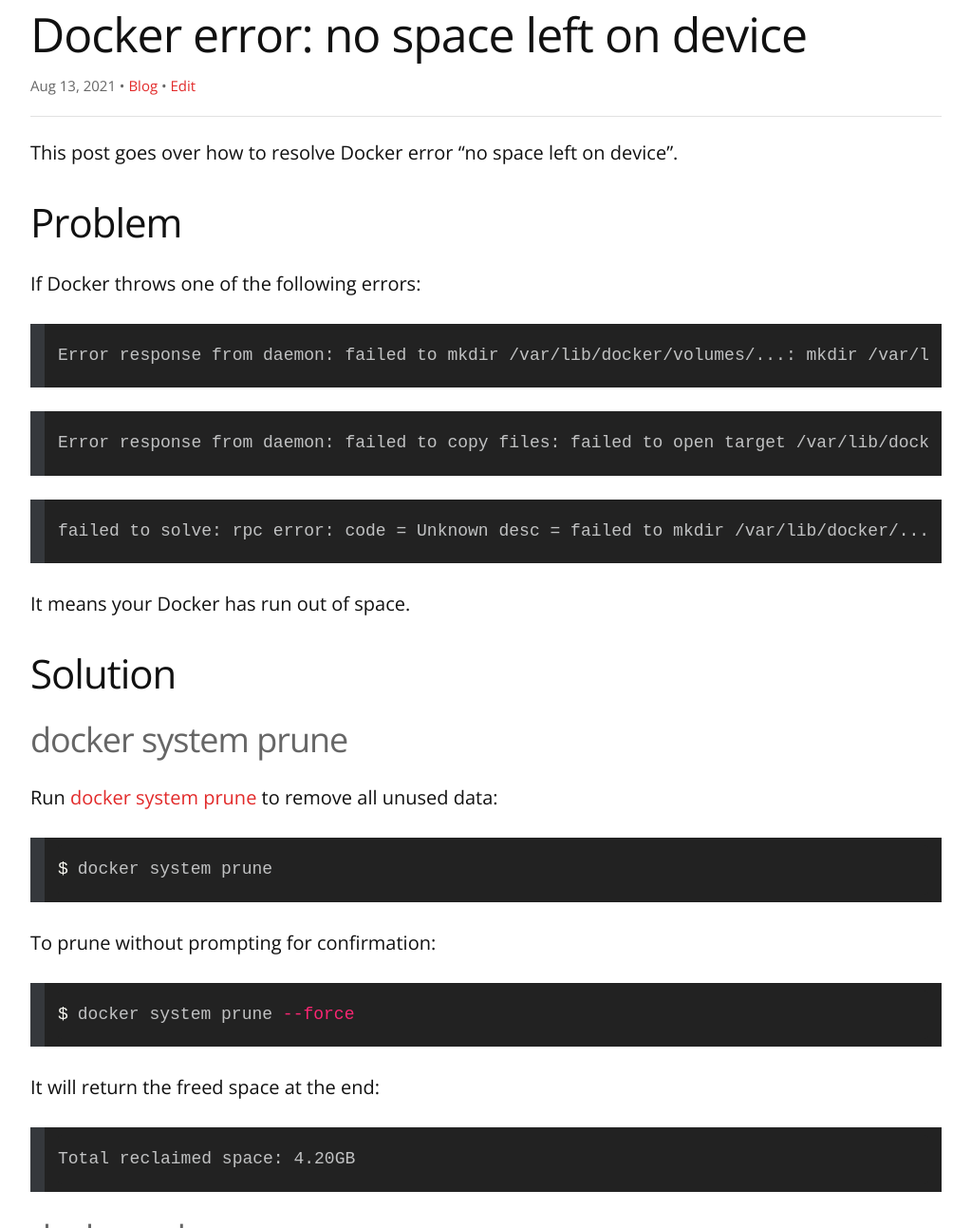
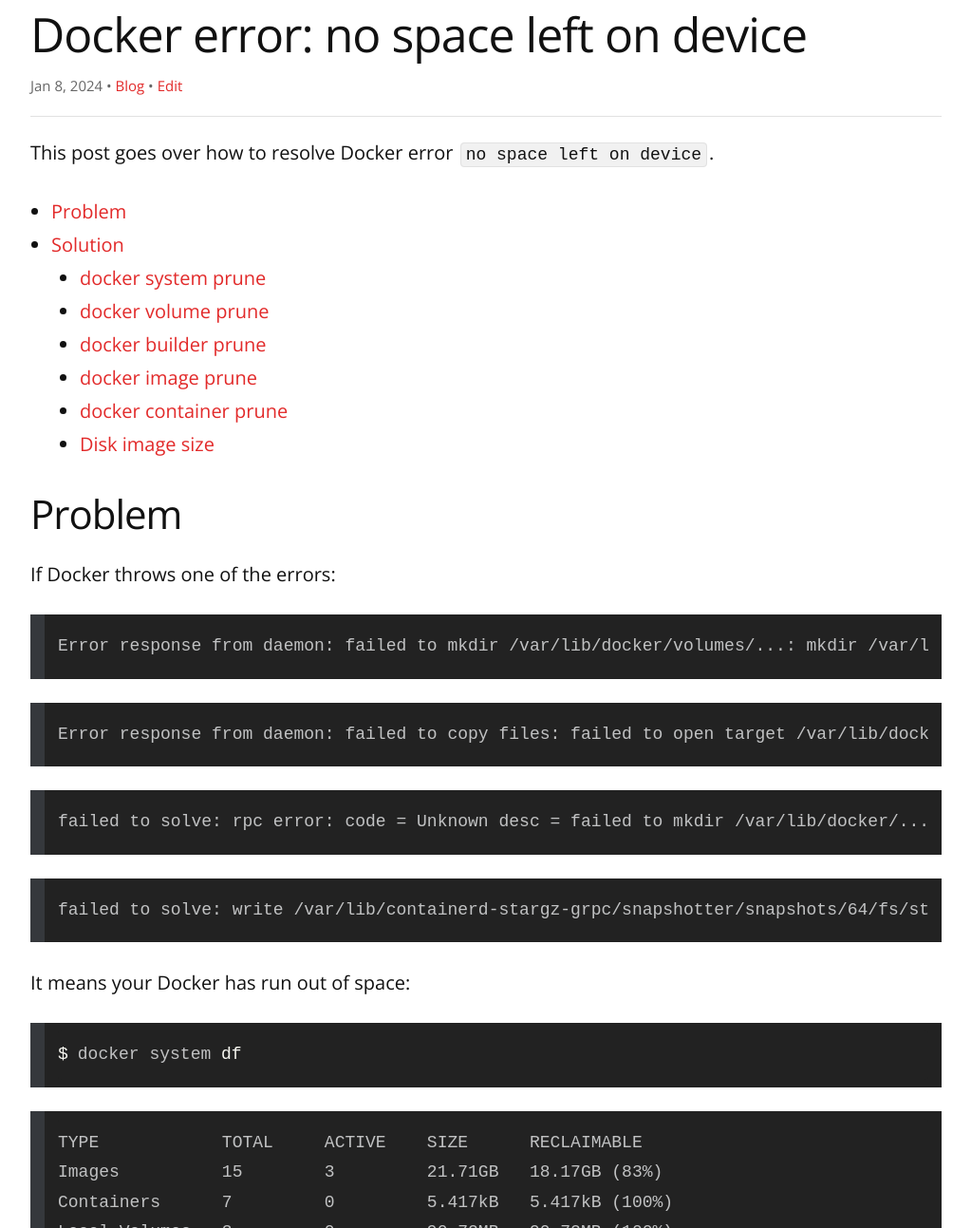
Before and after one commit to remarkablemark/remarkablemark.github.io, a Jekyll site: the page built from _posts/2021/2021-08-05-docker-error-no-space-left-on-device.md, in a window 1280 px wide and 1400 px high, cut to the strip 107-1400 px from the top of the window. Shown: the whole strip at 95% size, without its empty margins (128-1151 px from the left). Built offline with Jekyll 4.4.1, drawn with Linux system fonts in a browser that asks for light colours; comment, search, counter and statistics services are not loaded; some of the changed text lies outside the part shown.

Commit message:
feat(posts): update "Docker error: no space left on device"
Post: 2021-08-05-docker-error-no-space-left-on-device.md

Add sections

https://gist.github.com/remarkablemark/6af790666b597bdd6bd63250815077ce

````diff
--- a/_posts/2021/2021-08-05-docker-error-no-space-left-on-device.md
+++ b/_posts/2021/2021-08-05-docker-error-no-space-left-on-device.md
@@ -2,16 +2,25 @@
 layout: post
 title: 'Docker error: no space left on device'
 date: 2021-08-05 21:20:59
-updated: 2021-08-13 20:39:10
+updated: 2024-01-08 17:46:58
 excerpt: How to fix Docker error "no space left on device".
 categories: docker
 ---
 
-This post goes over how to resolve Docker error "no space left on device".
+This post goes over how to resolve Docker error `no space left on device`.
+
+- [Problem](#problem)
+- [Solution](#solution)
+  - [docker system prune](#docker-system-prune)
+  - [docker volume prune](#docker-volume-prune)
+  - [docker builder prune](#docker-builder-prune)
+  - [docker image prune](#docker-image-prune)
+  - [docker container prune](#docker-container-prune)
+  - [Disk image size](#disk-image-size)
 
 ## Problem
 
-If Docker throws one of the following errors:
+If Docker throws one of the errors:
 
 ```
 Error response from daemon: failed to mkdir /var/lib/docker/volumes/...: mkdir /var/lib/docker/volumes/...: no space left on device
@@ -25,22 +34,38 @@
 failed to solve: rpc error: code = Unknown desc = failed to mkdir /var/lib/docker/...: mkdir /var/lib/docker/...: no space left on device
 ```
 
-It means your Docker has run out of space.
+```
+failed to solve: write /var/lib/containerd-stargz-grpc/snapshotter/snapshots/64/fs/storage/logs/application-json.log: no space left on device
+```
+
+It means your Docker has run out of space:
+
+```sh
+docker system df
+```
+
+```
+TYPE            TOTAL     ACTIVE    SIZE      RECLAIMABLE
+Images          15        3         21.71GB   18.17GB (83%)
+Containers      7         0         5.417kB   5.417kB (100%)
+Local Volumes   3         0         90.72MB   90.72MB (100%)
+Build Cache     295       0         20.77GB   20.77GB
+```
 
 ## Solution
 
 ### docker system prune
 
-Run [docker system prune](https://docs.docker.com/engine/reference/commandline/system_prune/) to remove all unused data:
+Run [`docker system prune`](https://docs.docker.com/engine/reference/commandline/system_prune/) to remove all unused data:
 
 ```sh
-docker system prune
+docker system prune --all
 ```
 
 To prune without prompting for confirmation:
 
 ```sh
-docker system prune --force
+docker system prune --all --force
 ```
 
 It will return the freed space at the end:
@@ -51,13 +76,37 @@
 
 ### docker volume prune
 
-Run [docker volume prune](https://docs.docker.com/engine/reference/commandline/volume_prune/) to remove all unused local volumes:
+Run [`docker volume prune`](https://docs.docker.com/engine/reference/commandline/volume_prune/) to remove all unused local volumes:
 
 ```sh
-docker volume prune
+docker volume prune --all
 ```
 
 > **WARNING**: Be careful since this can remove local database data.
+
+### docker builder prune
+
+Run [`docker builder prune`](https://docs.docker.com/engine/reference/commandline/builder_prune/) to remove build cache:
+
+```sh
+docker builder prune --all
+```
+
+### docker image prune
+
+Run [`docker image prune`](https://docs.docker.com/engine/reference/commandline/image_prune/) to remove unused images:
+
+```sh
+docker image prune --all
+```
+
+### docker container prune
+
+Run [`docker container prune`](https://docs.docker.com/engine/reference/commandline/container_prune/) to remove unused images:
+
+```sh
+docker container prune --all
+```
 
 ### Disk image size
 
````
